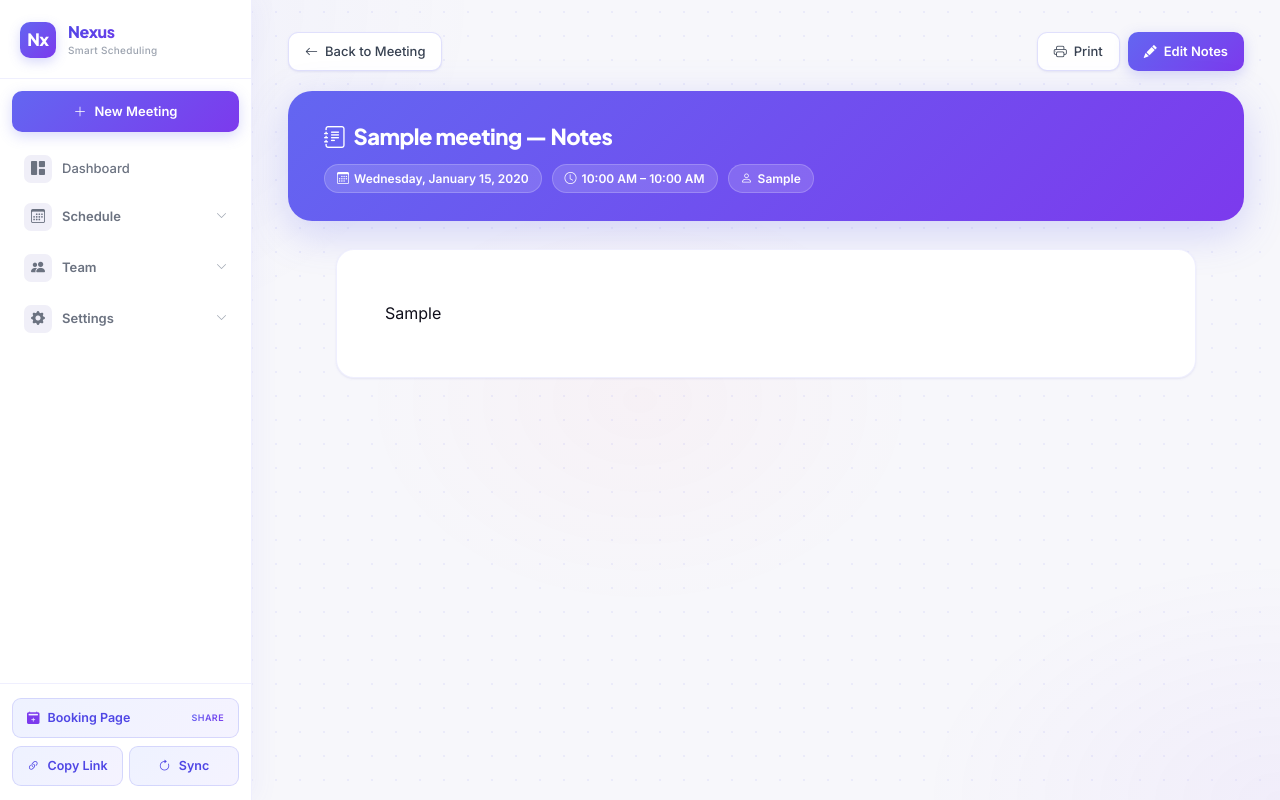
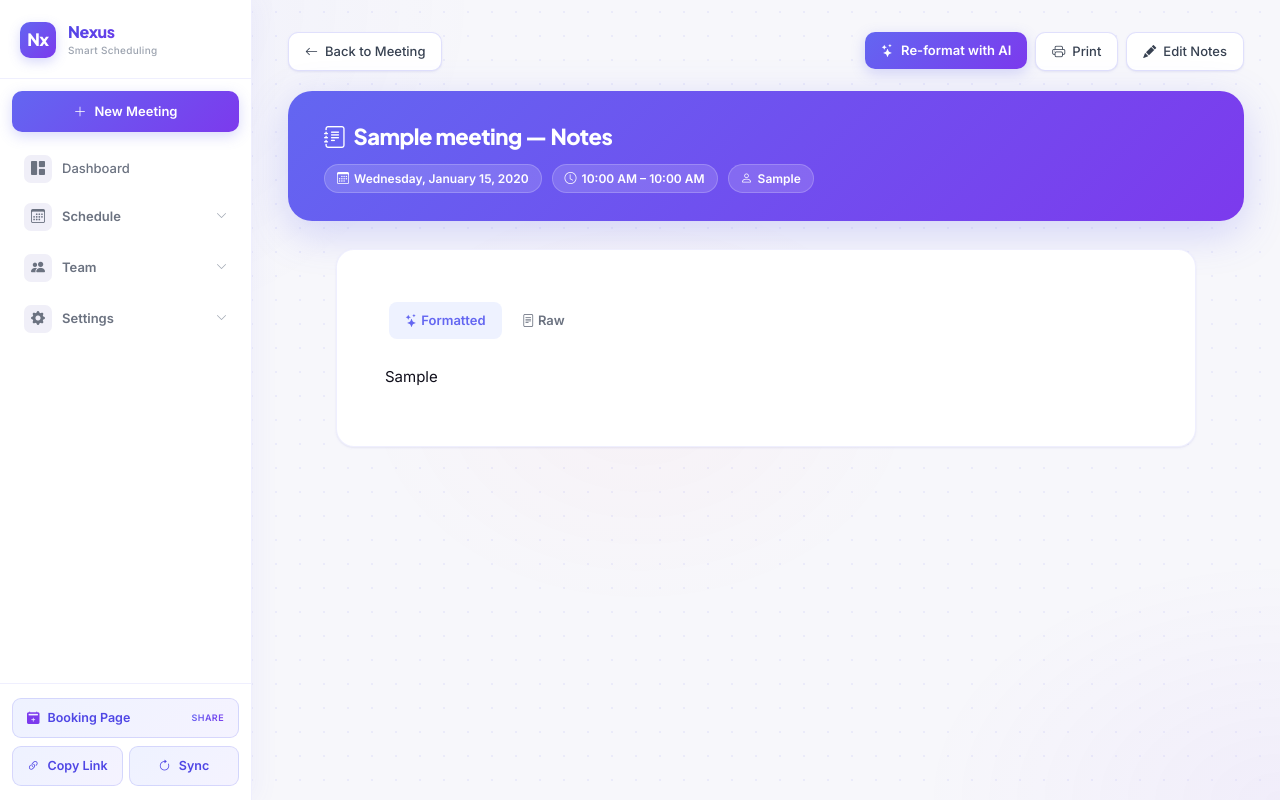
Before and after one commit to agrimachauhan06-eng/Meeting-Scheduler, a Flask app: page /meetings/1/notes in a window 1280 px wide. Run offline with Flask 3, Linux system fonts and the light colour scheme; tables that the repository leaves empty hold one stand-in row (values such as "Sample post"); some libraries are stand-ins or nearby versions.

Commit message:
Add AI-powered Format with AI button for meeting notes
- Gemini 1.5 Flash API formats raw speech-to-text into clean structured
  markdown (section headers, action item checkboxes, bullet points)
- formatted_transcript column added to Meeting model with auto-migration
- POST /meetings/<id>/notes/format calls Gemini and saves result
- View Notes page shows formatted markdown by default with a Raw tab
  to toggle back to the original transcript
- Format with AI / Re-format with AI button in the toolbar
- Saving new notes clears the old formatted version so it stays in sync
- Added Markdown + google-generativeai to requirements

Co-Authored-By: Claude Sonnet 4.6 <noreply@anthropic.com>

```diff
--- a/app/__init__.py
+++ b/app/__init__.py
@@ -23,6 +23,13 @@ def create_app():
 
     app.register_blueprint(main_bp)
 
+    # Register markdown filter for templates
+    import markdown as md
+    from markupsafe import Markup
+    @app.template_filter('markdown')
+    def markdown_filter(text):
+        return Markup(md.markdown(text or '', extensions=['extra', 'nl2br']))
+
     with app.app_context():
         db.create_all()
         _migrate_calendar_feeds(db)
@@ -37,7 +44,8 @@ def _migrate_calendar_feeds(db):
         migrations = [
             ("calendar_feeds", "owner_name",  "VARCHAR(255)"),
             ("calendar_feeds", "owner_email", "VARCHAR(255)"),
-            ("meetings",       "transcript",  "TEXT"),
+            ("meetings",       "transcript",           "TEXT"),
+            ("meetings",       "formatted_transcript", "TEXT"),
         ]
         for table, col, coltype in migrations:
             try:
--- a/app/models.py
+++ b/app/models.py
@@ -20,7 +20,8 @@ class Meeting(db.Model):
     source = db.Column(db.String(50), default="manual")  # manual, email, ics_import
     email_uid = db.Column(db.String(255), default="")  # track which email this came from
     calendar_uid = db.Column(db.String(255), default="")  # ICS UID for dedup
-    transcript   = db.Column(db.Text, default="")         # AI note taker / live transcript
+    transcript           = db.Column(db.Text, default="")  # AI note taker / live transcript
+    formatted_transcript = db.Column(db.Text, default="")  # AI-formatted version
     created_at = db.Column(db.DateTime, default=datetime.utcnow)
     updated_at = db.Column(db.DateTime, default=datetime.utcnow, onupdate=datetime.utcnow)
 
--- a/app/routes.py
+++ b/app/routes.py
@@ -339,8 +339,38 @@ def view_meeting_notes(meeting_id):
 def save_meeting_notes(meeting_id):
     meeting = Meeting.query.get_or_404(meeting_id)
     meeting.transcript = request.form.get("transcript", "").strip()
+    meeting.formatted_transcript = ""  # clear formatted version when raw notes are updated
     db.session.commit()
     flash("Notes saved.", "success")
+    return redirect(url_for("main.view_meeting_notes", meeting_id=meeting_id))
+
+
+@main_bp.route("/meetings/<int:meeting_id>/notes/format", methods=["POST"])
+def format_meeting_notes(meeting_id):
+    meeting = Meeting.query.get_or_404(meeting_id)
+    if not meeting.transcript or not meeting.transcript.strip():
+        flash("No notes to format.", "warning")
+        return redirect(url_for("main.view_meeting_notes", meeting_id=meeting_id))
+    try:
+        import google.generativeai as genai
+        import os
+        genai.configure(api_key=os.getenv("GEMINI_API_KEY"))
+        model = genai.GenerativeModel("gemini-1.5-flash")
+        prompt = (
+            "You are a meeting notes formatter. Format the following raw speech-to-text transcript "
+            "into clean, well-structured meeting notes. Use clear section headers for each topic, "
+            "bullet points for action items prefixed with '[ ]', and bullet points for discussion points. "
+            "Remove filler words and speech artifacts. Fix grammar and punctuation. "
+            "Keep ALL information — do not summarise or drop any details. "
+            "Return only the formatted notes in plain markdown. No explanations.\n\n"
+            "Raw transcript:\n" + meeting.transcript
+        )
+        response = model.generate_content(prompt)
+        meeting.formatted_transcript = response.text.strip()
+        db.session.commit()
+        flash("Notes formatted successfully.", "success")
+    except Exception as e:
+        flash(f"Formatting failed: {e}", "error")
     return redirect(url_for("main.view_meeting_notes", meeting_id=meeting_id))
 
 
--- a/requirements.txt
+++ b/requirements.txt
@@ -9,3 +9,5 @@ python-dotenv==1.0.0
 beautifulsoup4==4.12.2
 Werkzeug==3.0.1
 gunicorn==21.2.0
+google-generativeai
+Markdown
--- a/templates/meeting_notes.html
+++ b/templates/meeting_notes.html
@@ -33,6 +33,23 @@
         white-space: pre-wrap;
         word-break: break-word;
     }
+    /* Rendered markdown styles */
+    .notes-markdown h1, .notes-markdown h2, .notes-markdown h3 {
+        font-family: 'Plus Jakarta Sans', sans-serif;
+        font-weight: 700; color: var(--text); margin: 24px 0 10px;
+    }
+    .notes-markdown h2 { font-size: 18px; border-bottom: 2px solid var(--primary-soft); padding-bottom: 6px; }
+    .notes-markdown h3 { font-size: 15px; color: var(--primary); }
+    .notes-markdown ul, .notes-markdown ol { padding-left: 22px; margin: 8px 0 16px; }
+    .notes-markdown li { font-size: 15px; line-height: 1.8; color: var(--text); margin-bottom: 4px; }
+    .notes-markdown li input[type=checkbox] { margin-right: 7px; accent-color: var(--primary); }
+    .notes-markdown p { font-size: 15px; line-height: 1.8; margin: 8px 0; }
+    .notes-markdown strong { color: var(--text); }
+    .notes-markdown hr { border: none; border-top: 1px solid var(--border); margin: 20px 0; }
+    .tab-btn { background: none; border: none; cursor: pointer; font-family: 'Inter', sans-serif;
+        font-size: 13px; font-weight: 600; padding: 8px 16px; border-radius: 8px;
+        color: var(--text-muted); transition: all 0.15s; }
+    .tab-btn.active { background: var(--primary-soft); color: var(--primary); }
     .notes-empty {
         text-align: center;
         padding: 60px 20px;
@@ -43,7 +60,7 @@
     @media print {
         .sidebar, .no-print { display: none !important; }
         .main-content { margin-left: 0 !important; }
-        .notes-body { font-size: 13pt; line-height: 1.8; }
+        .notes-markdown li { font-size: 13pt; line-height: 1.8; }
     }
 </style>
 {% endblock %}
@@ -54,11 +71,18 @@
     <a href="/meetings/{{ meeting.id }}" class="btn-outline-nexus" style="font-size:13px; padding:8px 16px;">
         <i class="bi bi-arrow-left"></i> Back to Meeting
     </a>
-    <div style="display:flex; gap:8px;">
+    <div style="display:flex; gap:8px; flex-wrap:wrap;">
+        {% if meeting.transcript %}
+        <form method="POST" action="/meetings/{{ meeting.id }}/notes/format" style="margin:0;">
+            <button type="submit" class="btn-primary-nexus" style="font-size:13px; padding:8px 16px;">
+                <i class="bi bi-stars"></i> {{ 'Re-format with AI' if meeting.formatted_transcript else 'Format with AI' }}
+            </button>
+        </form>
+        {% endif %}
         <button onclick="window.print()" class="btn-outline-nexus" style="font-size:13px; padding:8px 16px;">
             <i class="bi bi-printer"></i> Print
         </button>
-        <a href="/meetings/{{ meeting.id }}#notes-section" class="btn-primary-nexus" style="font-size:13px; padding:8px 16px;">
+        <a href="/meetings/{{ meeting.id }}" class="btn-outline-nexus" style="font-size:13px; padding:8px 16px;">
             <i class="bi bi-pencil-fill"></i> Edit Notes
         </a>
     </div>
@@ -79,7 +103,35 @@
 <!-- Notes body -->
 <div class="card-nexus p-5 fade-up" style="max-width:860px; margin:0 auto;">
     {% if meeting.transcript %}
+
+        {% if meeting.formatted_transcript %}
+        <!-- Tab switcher -->
+        <div style="display:flex; gap:4px; margin-bottom:20px; background:var(--surface); border-radius:10px; padding:4px; width:fit-content;" class="no-print">
+            <button class="tab-btn active" id="tabFormatted" onclick="showTab('formatted')">
+                <i class="bi bi-stars"></i> Formatted
+            </button>
+            <button class="tab-btn" id="tabRaw" onclick="showTab('raw')">
+                <i class="bi bi-file-text"></i> Raw
+            </button>
+        </div>
+
+        <div id="viewFormatted" class="notes-markdown">
+            {{ meeting.formatted_transcript | markdown }}
+        </div>
+        <div id="viewRaw" style="display:none;" class="notes-body">{{ meeting.transcript }}</div>
+
+        {% else %}
+        <!-- No formatted version yet -->
+        <div style="display:flex; align-items:center; gap:10px; background:var(--primary-soft);
+            border:1px solid var(--border-2); border-radius:10px; padding:12px 16px; margin-bottom:20px;" class="no-print">
+            <i class="bi bi-stars" style="color:var(--primary); font-size:16px;"></i>
+            <span style="font-size:13px; color:var(--primary-dark);">
+                Click <strong>Format with AI</strong> above to get a clean, structured version of these notes.
+            </span>
+        </div>
         <div class="notes-body">{{ meeting.transcript }}</div>
+        {% endif %}
+
     {% else %}
         <div class="notes-empty">
             <i class="bi bi-journal"></i>
@@ -91,4 +143,15 @@
     {% endif %}
 </div>
 
+{% block extra_js %}
+<script>
+function showTab(tab) {
+    document.getElementById('viewFormatted').style.display = tab === 'formatted' ? 'block' : 'none';
+    document.getElementById('viewRaw').style.display       = tab === 'raw'       ? 'block' : 'none';
+    document.getElementById('tabFormatted').classList.toggle('active', tab === 'formatted');
+    document.getElementById('tabRaw').classList.toggle('active', tab === 'raw');
+}
+</script>
 {% endblock %}
+
+{% endblock %}
```
